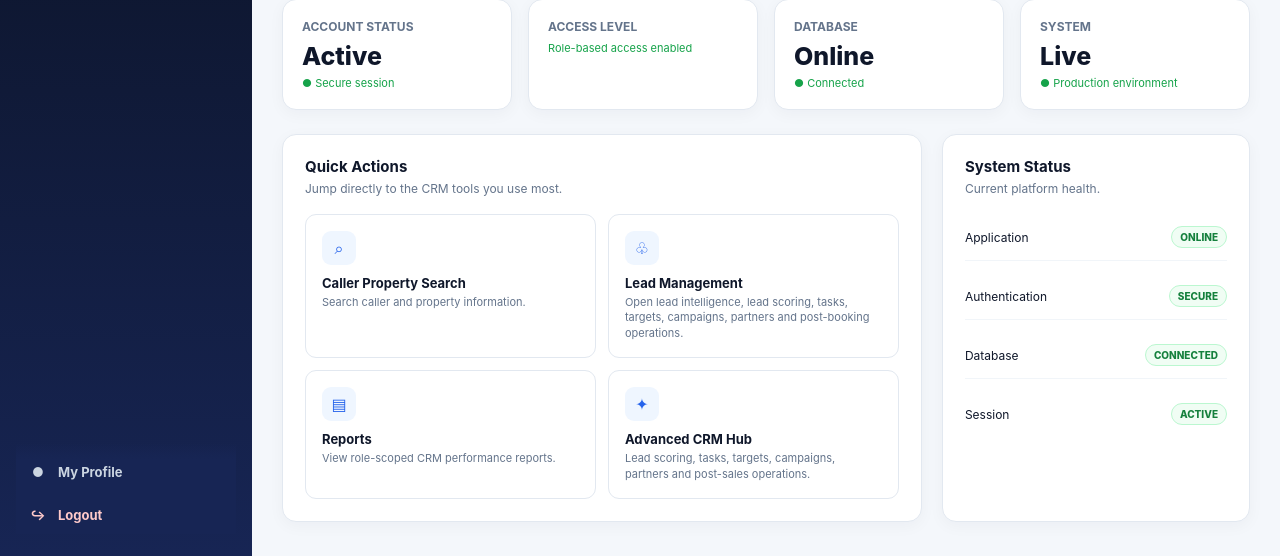
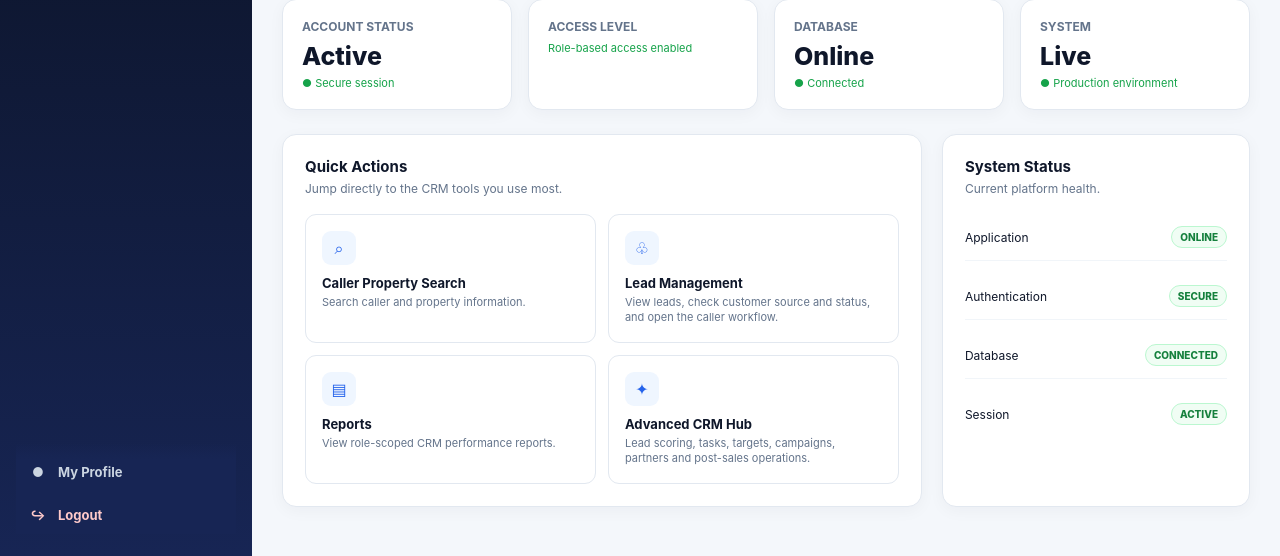
Before and after one commit to useforlogin92-netizen/metrocrm, a FastAPI app: template app/templates/dashboard.html in a window 1280 px wide. Shown: the part 244-800 px from the top of the page. Run offline with FastAPI, Linux system fonts and the light colour scheme; the template is opened without the code that fills it, so the values that code supplies are empty.

Commit message:
Point Lead Management shortcut to registered leads page

```diff
--- a/app/templates/dashboard.html
+++ b/app/templates/dashboard.html
@@ -17,7 +17,7 @@
 <div class="dash-grid">
 <section class="panel"><h3>Quick Actions</h3><p class="panel-sub">Jump directly to the CRM tools you use most.</p><div class="actions">
 <a class="action" href="/caller/search"><div class="action-icon">⌕</div><strong>Caller Property Search</strong><span>Search caller and property information.</span></a>
-<a class="action" href="/crm/advanced"><div class="action-icon">♧</div><strong>Lead Management</strong><span>Open lead intelligence, lead scoring, tasks, targets, campaigns, partners and post-booking operations.</span></a>
+<a class="action" href="/caller/leads"><div class="action-icon">♧</div><strong>Lead Management</strong><span>View leads, check customer source and status, and open the caller workflow.</span></a>
 <a class="action" href="/reports"><div class="action-icon">▤</div><strong>Reports</strong><span>View role-scoped CRM performance reports.</span></a>
 {% if role in ['USER','TL','MANAGER'] %}<a class="action" href="/reports/advanced"><div class="action-icon">↗</div><strong>Share Daily / Weekly / Monthly Report</strong><span>Share your role-scoped report with Admin. Super Admin access remains hidden.</span></a>{% endif %}
 {% if role in ['ADMIN','SUPER_ADMIN'] %}<a class="action" href="{% if role == 'SUPER_ADMIN' %}/super-admin/business-reports{% else %}/admin/business-reports{% endif %}"><div class="action-icon">◈</div><strong>Business Reports</strong><span>Weekly, monthly, quarterly, yearly or custom From–To management reports for accounting and tax preparation.</span></a><a class="action" href="/accounting"><div class="action-icon">₹</div><strong>Accounting &amp; Expenses</strong><span>Office expenses, salaries, EMI, training, meals, marketing portals, Meta/Facebook and complete finance ledger.</span></a>{% endif %}
```
